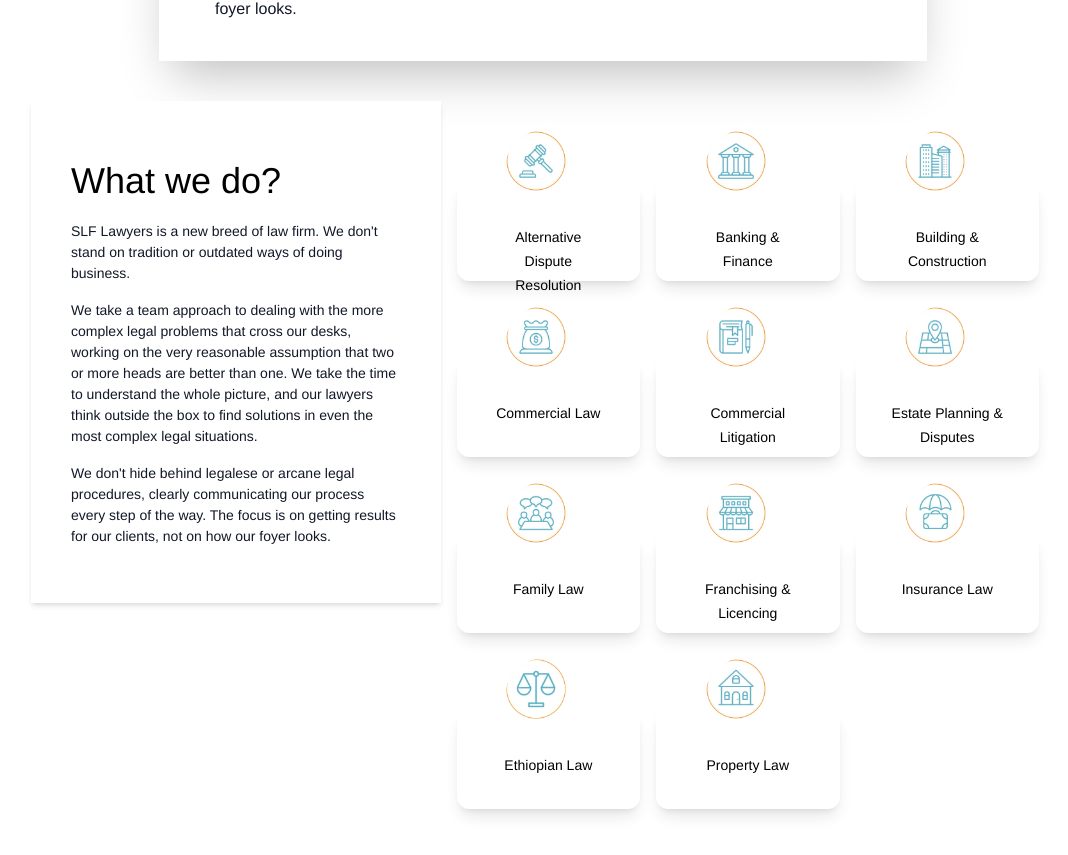
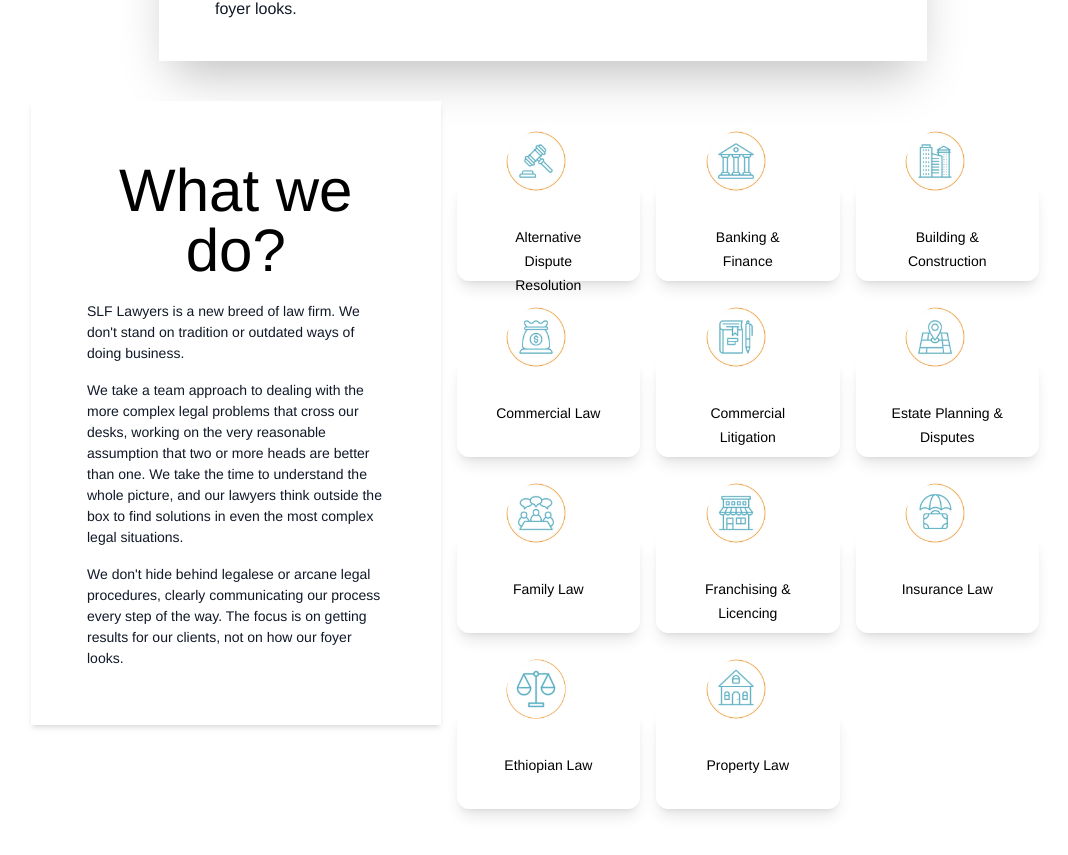
Before and after one commit to abenooo/lawyer_public_site, a Next.js app: page /about in a window 1280 px wide. Shown: the part 635-1490 px from the top of the page, without its empty margins (97-1165 px from the left). Built offline with nearby package versions, Linux system fonts and the light colour scheme.

Commit message:
Fix font for medium and large media

```diff
--- a/pages/about.jsx
+++ b/pages/about.jsx
@@ -71,13 +71,13 @@
         <div className="w-full md:w-2/5">
           <div className=" bg-white shadow-md">
             <div className="bg-white rounded-t-3xl items-center gap-6  md:flex-row justify-around md:p-10">
-              <p className="text-left font-sans  text-4xl py-5">What we do?</p>
+              <p className="font-sans  text-4xl py-5 md:text-5xl lg:text-6xl text-center">What we do?</p>
 
-              <p className="font-sans text-xs text-left  text-gray-900">
+              <p className="font-sans text-xs text-left px-4  text-gray-900">
                 SLF Lawyers is a new breed of law firm. We don't stand on
                 tradition or outdated ways of doing business.
               </p>
-              <p className="font-sans text-xs text-left  text-gray-900 my-4">
+              <p className="font-sans text-xs text-left px-4  text-gray-900 my-4">
                 We take a team approach to dealing with the more complex legal
                 problems that cross our desks, working on the very reasonable
                 assumption that two or more heads are better than one. We take
@@ -85,7 +85,7 @@
                 outside the box to find solutions in even the most complex legal
                 situations.
               </p>
-              <p className="font-sans text-xs text-left text-gray-900 my-4">
+              <p className="font-sans text-xs text-left px-4 text-gray-900 my-4">
                 We don't hide behind legalese or arcane legal procedures,
                 clearly communicating our process every step of the way. The
                 focus is on getting results for our clients, not on how our
```
